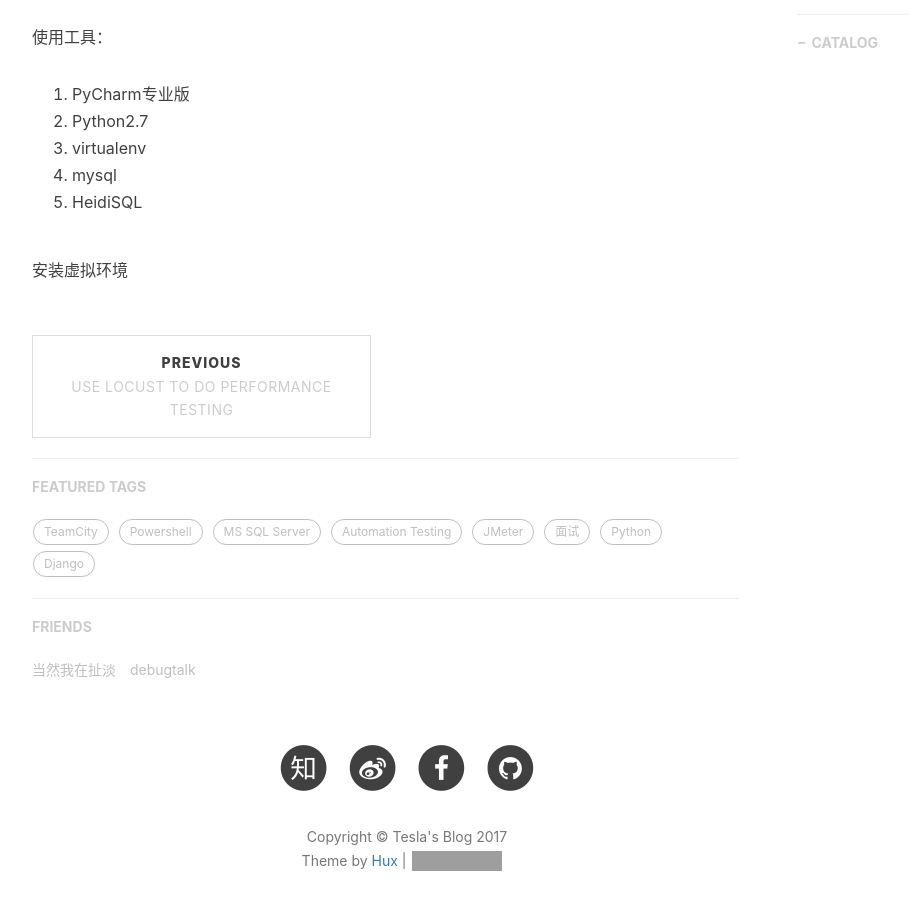
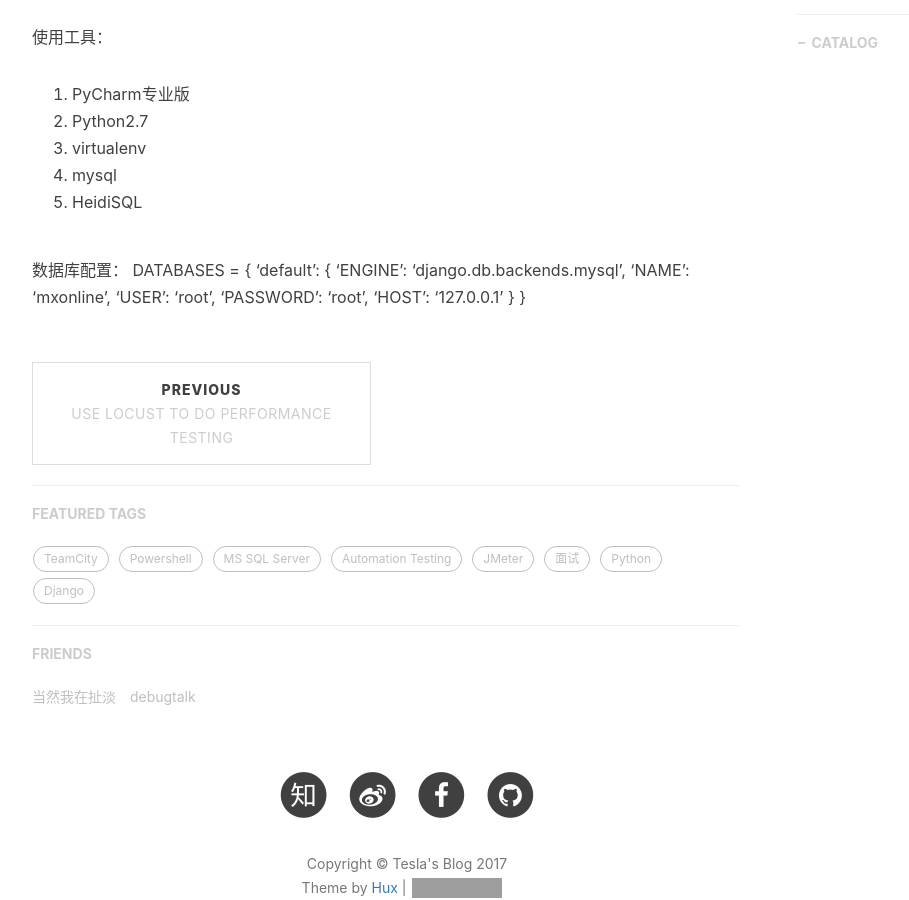
Before and after one commit to ccflyme/ccflyme.github.io, a Jekyll site: the page built from _posts/2017-07-12-Use-Django_Website.markdown, in a window 1280 px wide and 900 px high, scrolled down 483 px. Shown: the whole window, without its empty margins (233-1142 px from the left). Built offline with Jekyll 4.4.1, drawn with Linux system fonts in a browser that asks for light colours; nearby versions of some CDN libraries; comment, search, counter and statistics services are not loaded; grey boxes are pictures that could not be loaded.

Commit message:
Update 2017-07-12-Use-Django_Website.markdown

```diff
--- a/_posts/2017-07-12-Use-Django_Website.markdown
+++ b/_posts/2017-07-12-Use-Django_Website.markdown
@@ -17,4 +17,13 @@ tags:
 3. mysql
 4. HeidiSQL
 
-安装虚拟环境
+数据库配置：
+DATABASES = {
+    'default': {
+        'ENGINE': 'django.db.backends.mysql',
+        'NAME': 'mxonline',
+        'USER': 'root',
+        'PASSWORD': 'root',
+        'HOST': '127.0.0.1'
+    }
+}
```
